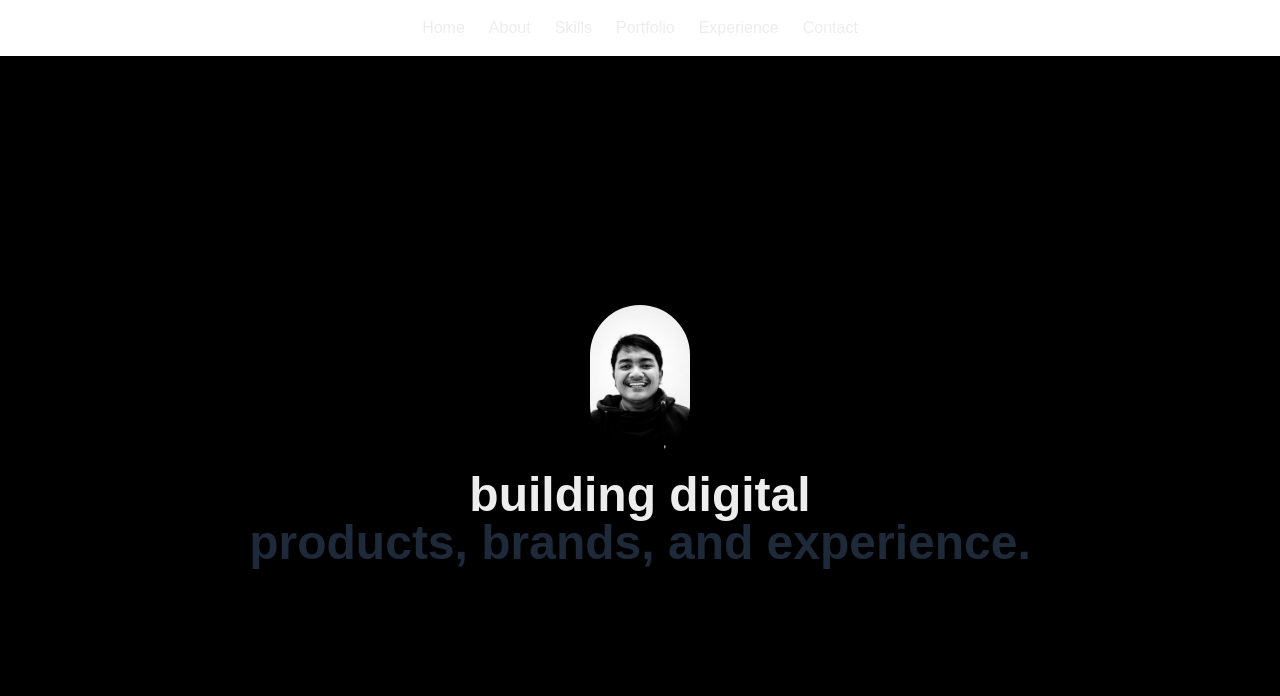
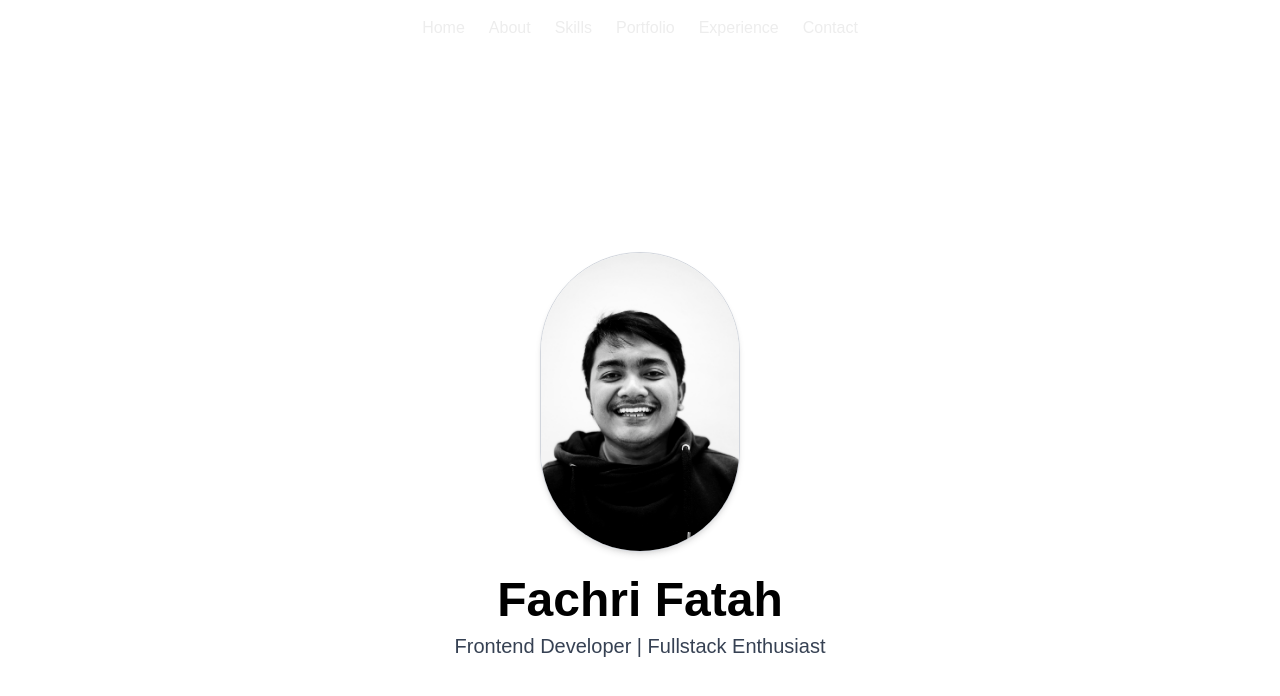
Before and after one commit to Tambuahc1ek/portfolio-personal, a Next.js app: page /hero in a window 1280 px wide. Shown: the top 696 px of the page. Built offline with nearby package versions, Linux system fonts and the light colour scheme.

Commit message:
feat: update hero section with profile photo

```diff
--- a/src/app/hero/page.tsx
+++ b/src/app/hero/page.tsx
@@ -1,23 +1,29 @@
+'use client';
+
 import Image from 'next/image';
+import profilePic from '/public/profile.jpg';
 
 export default function HeroPage() {
   return (
-    <div className="text-center flex flex-col items-center justify-center min-h-screen px-4">
-      <div>
-        <Image
-          src="/profile.jpg"
-          alt="profile"
-          width={100}
-          height={200}
-          className="rounded-full mb-4"
-          objectFit='cover'
-        />
-      </div>
-      <h1 className="text-3xl md:text-5xl font-bold">
-        building digital <br />
-        <span className="text-gray-800">products, brands, and experience.</span>
+    <section
+      id="hero"
+      className="min-h-screen flex flex-col items-center justify-center text-center px-4 bg-white text-black"
+    >
+      <Image
+        src={profilePic}
+        alt="Fachri Fatah"
+        width={200}
+        height={200}
+        className="rounded-full border border-gray-300 shadow-md mb-6"
+        priority
+      />
+
+      <h1 className="text-4xl md:text-5xl font-bold mb-2">
+        Fachri Fatah
       </h1>
-      <button className="mt-6 px-6 py-2 bg-black text-white rounded-full"></button>
-    </div>
+      <p className="text-lg md:text-xl text-gray-700">
+        Frontend Developer | Fullstack Enthusiast
+      </p>
+    </section>
   );
 }
```
